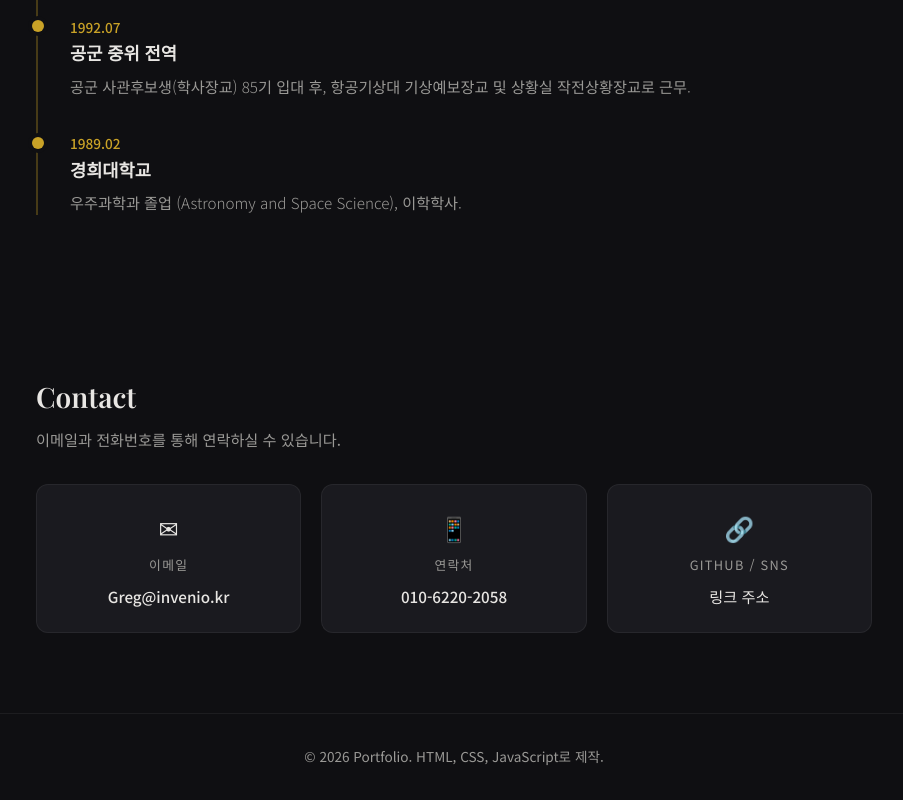
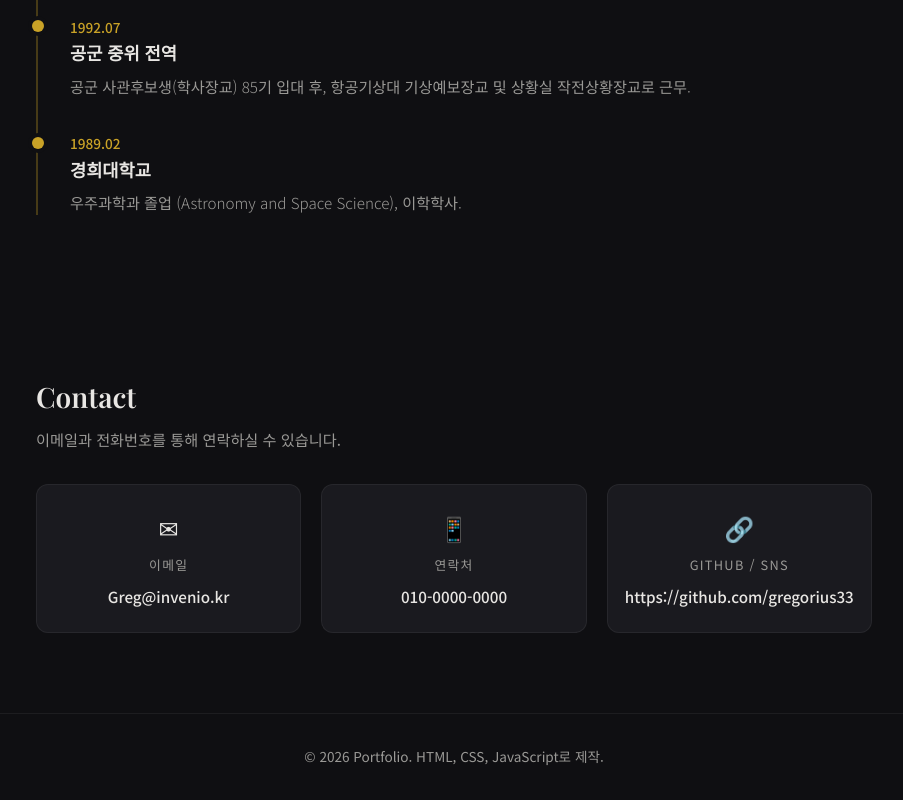
Before and after one commit to gregorius33/gregorius33.github.io, a plain HTML site: page index.html in a window 1280 px wide. Shown: the part 3311-4111 px from the top of the page, without its empty margins (186-1089 px from the left). Drawn offline with nearby package versions, Linux system fonts and the light colour scheme.

Commit message:
Add files via upload

```diff
--- a/index.html
+++ b/index.html
@@ -229,15 +229,15 @@
           <span class="contact-label">이메일</span>
           <span class="contact-value">Greg@invenio.kr</span>
         </a>
-        <a href="tel:010-6220-2058" class="contact-card">
+        <a href="tel:010-0000-0000" class="contact-card">
           <span class="contact-icon">📱</span>
           <span class="contact-label">연락처</span>
-          <span class="contact-value">010-6220-2058</span>
+          <span class="contact-value">010-0000-0000</span>
         </a>
-        <a href="#" class="contact-card" target="_blank" rel="noopener">
+        <a href="https://github.com/gregorius33" class="contact-card" target="_blank" rel="noopener">
           <span class="contact-icon">🔗</span>
           <span class="contact-label">GitHub / SNS</span>
-          <span class="contact-value">링크 주소</span>
+          <span class="contact-value">https://github.com/gregorius33</span>
         </a>
       </div>
     </div>
```
